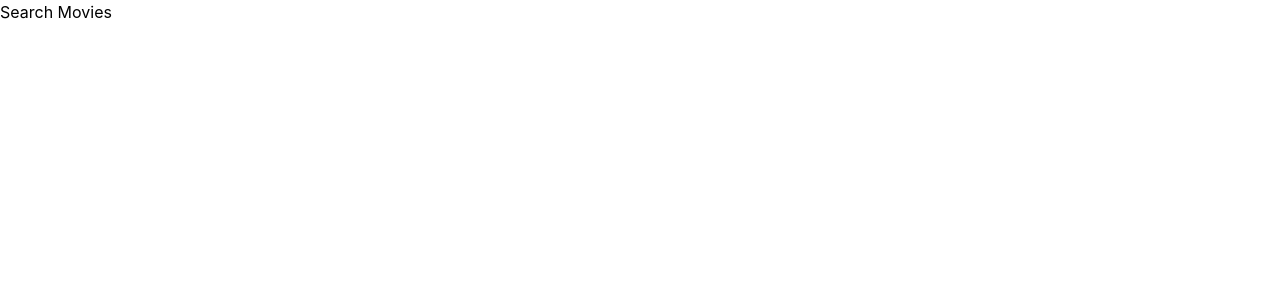
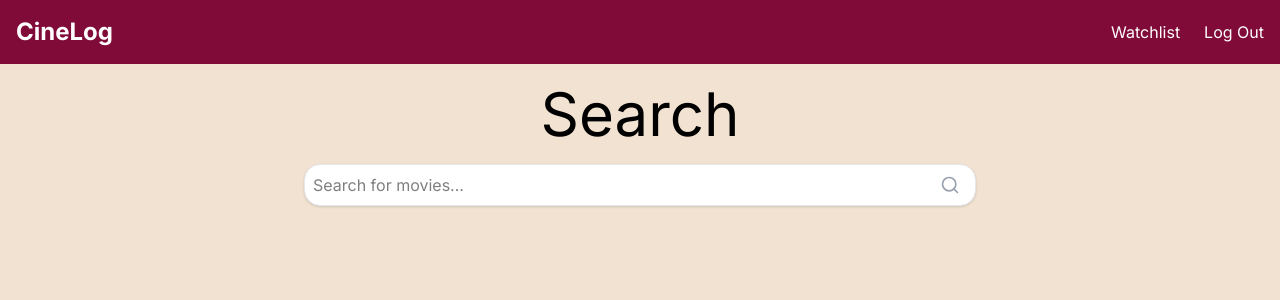
Before and after one commit to vinothrobinson/movie-watchlist, a React (Vite) app in the folder frontend/: page /search in a window 1280 px wide. Shown: the top 300 px of the page. Built offline with nearby package versions, Linux system fonts and the light colour scheme.

Commit message:
Created the search page that is shown when initially searching for a movie

```diff
--- a/frontend/package.json
+++ b/frontend/package.json
@@ -12,6 +12,7 @@
   "dependencies": {
     "@tailwindcss/vite": "^4.3.0",
     "axios": "^1.16.1",
+    "lucide-react": "^1.17.0",
     "react": "^19.2.6",
     "react-dom": "^19.2.6",
     "react-router-dom": "^7.15.1",
--- a/frontend/src/pages/SearchPage.jsx
+++ b/frontend/src/pages/SearchPage.jsx
@@ -1,7 +1,122 @@
+import { useState, useEffect } from "react";
+import { Search } from "lucide-react";
+
 export default function SearchPage() {
+  const [query, setQuery] = useState("");
+  const [movies, setMovies] = useState([]);
+  const [loading, setLoading] = useState(false);
+
+  useEffect(() => {
+    // prevent empty searches
+    if (!query.trim()) {
+      setMovies([]);
+      return;
+    }
+
+    // Fetch movies via backend
+    const fetchMovies = async () => {
+      try {
+        setLoading(true);
+
+        const response = await fetch(
+          `${import.meta.env.VITE_API_URL}/movies/search?q=${query}`
+        );
+
+        const data = await response.json();
+
+        setMovies(data.data);
+      } catch (err) {
+        console.error(err);
+      } finally {
+        setLoading(false);
+      }
+    };
+
+    // Timeout when searching
+    const timeout = setTimeout(() => {
+      fetchMovies();
+    }, 300);
+
+    return () => clearTimeout(timeout);
+  }, [query]);
+
   return (
-    <div>
-      <h1>Search Movies</h1>
+    <div className="flex flex-col items-center bg-beige-200 font-['Inter'] min-h-screen">
+      <header className="w-full bg-maroon-500 text-white mb-5">
+        <nav className="max-w-7xl mx-auto flex items-center justify-between p-4">
+          <h1 className="text-2xl font-bold">CineLog</h1>
+
+          <div className="flex gap-6">
+            <a href="/watchlist">Watchlist</a>
+            <a href="/login">Log Out</a>
+          </div>
+        </nav>
+      </header>
+      {/* Search Container */}
+      <div className="relative w-2xl">
+        <h1 className="text-6xl font-semi-bold text-center mb-5">Search</h1>
+        {/* Search Bar */}
+        <div className="relative w-full">
+          <Search
+            className="absolute right-4 top-1/2 -translate-y-1/2 text-gray-400"
+            size={20}
+          />
+          <input
+            type="text"
+            placeholder="Search for movies..."
+            value={query}
+            onChange={(e) => setQuery(e.target.value)}
+            className="w-full
+          p-2
+          bg-white
+          border
+          border-gray-200
+          rounded-2xl
+          shadow-sm
+          focus:outline-none
+          focus:ring-2
+          focus:ring-maroon-300"
+          />
+        </div>
+
+        {/* Results */}
+        {movies.length > 0 && (
+          <div className="absolute w-full bg-white border rounded-xl mt-2 shadow-lg max-h-96 overflow-y-auto">
+            {movies.map((movie, index) => (
+              <div key={movie.id}>
+                {/* Movie Row */}
+                <div className="flex items-center gap-4 p-4 hover:bg-gray-100 cursor-pointer">
+                  {/* Poster */}
+                  {movie.poster_path && (
+                    <img
+                      src={`https://image.tmdb.org/t/p/w200${movie.poster_path}`}
+                      alt={movie.title}
+                      className="w-16 rounded-lg"
+                    />
+                  )}
+
+                  {/* Movie Info */}
+                  <div>
+                    <h2 className="font-semibold">{movie.title}</h2>
+
+                    <p className="text-sm text-gray-500">
+                      {movie.release_date}
+                    </p>
+                  </div>
+                </div>
+
+                {/* Divider */}
+                {index !== movies.length - 1 && (
+                  <hr className="border-gray-200" />
+                )}
+              </div>
+            ))}
+          </div>
+        )}
+      </div>
+
+      {/* Loading */}
+      {loading && <p className="mt-4 text-gray-500">Loading...</p>}
     </div>
   );
 }
```
Also changed, not shown: 1 other file (tests, documents, lock files or other folders).
